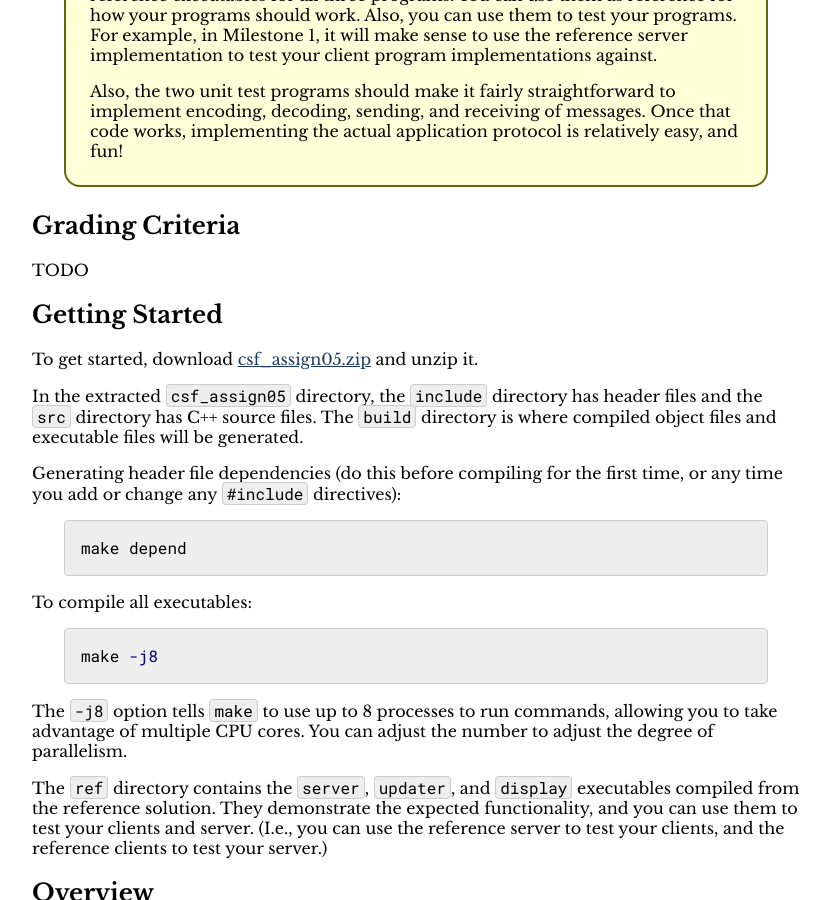
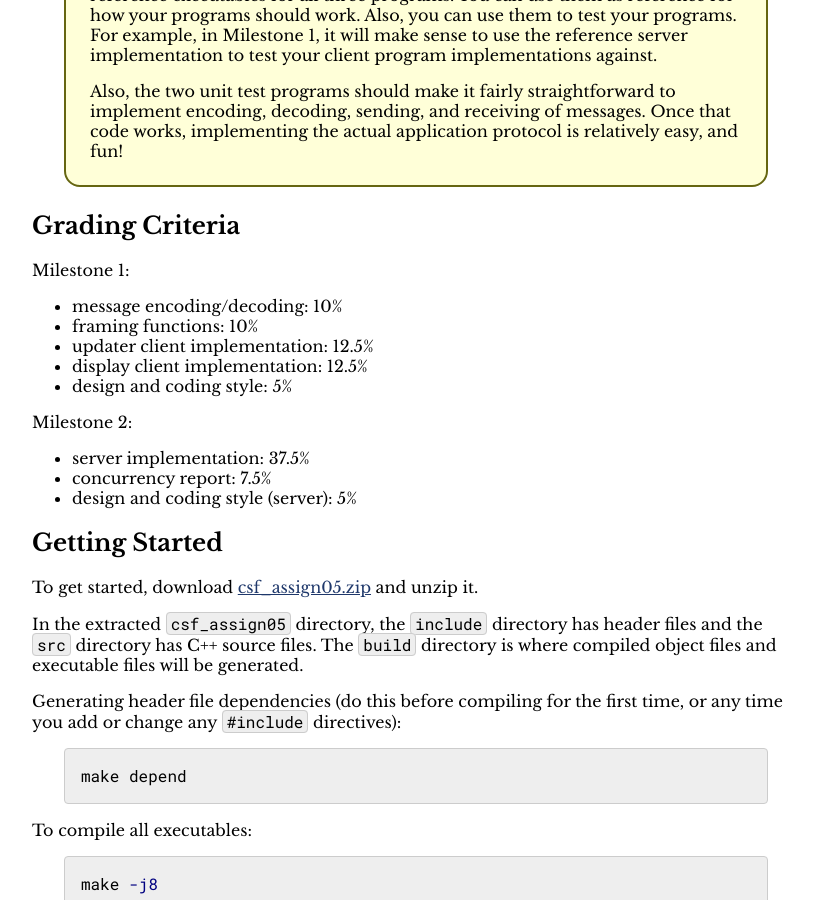
Before and after one commit to jhucsf/spring2026, a Jekyll site: the page built from assign/assign05.md, in a window 1280 px wide and 900 px high, scrolled down 1482 px. Shown: the whole window, without its empty margins (224-1053 px from the left). Built offline with Jekyll 4.4.1, drawn with Linux system fonts in a browser that asks for light colours.

Commit message:
grading criteria

```diff
--- a/assign/assign05.md
+++ b/assign/assign05.md
@@ -94,7 +94,19 @@ is relatively easy, and fun!
 
 ## Grading Criteria
 
-TODO
+Milestone 1:
+
+* message encoding/decoding: 10%
+* framing functions: 10%
+* updater client implementation: 12.5%
+* display client implementation: 12.5%
+* design and coding style: 5%
+
+Milestone 2:
+
+* server implementation: 37.5%
+* concurrency report: 7.5%
+* design and coding style (server): 5%
 
 ## Getting Started
 
```
